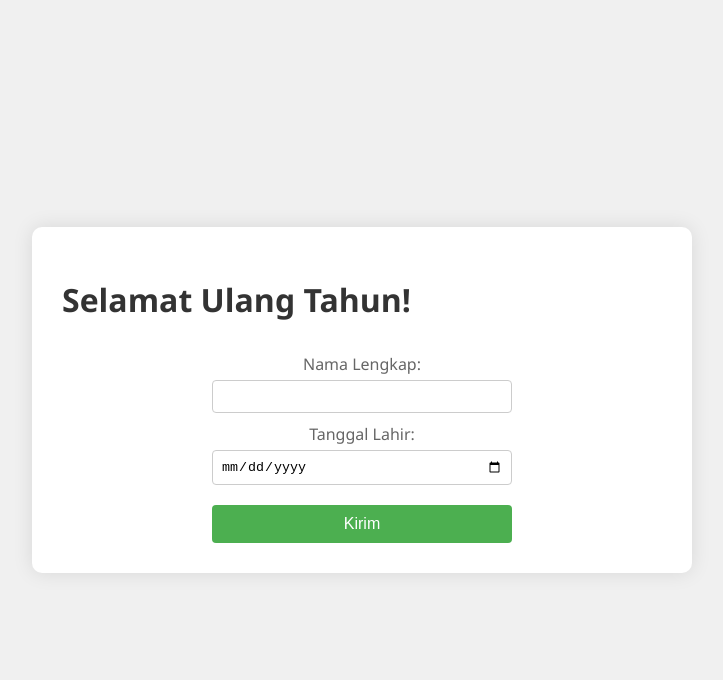
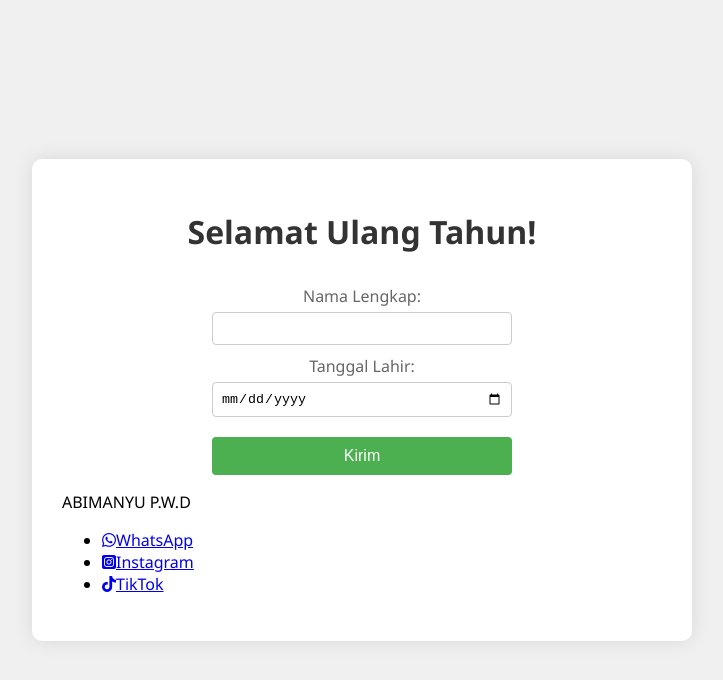
Before and after one commit to Binyok/ultah, a plain HTML site: page index.html in a window 1280 px wide. Shown: the whole page, without its empty margins (278-1001 px from the left). Drawn offline with Linux system fonts and the light colour scheme.

Commit message:
Update index.html

```diff
--- a/index.html
+++ b/index.html
@@ -1,6 +1,7 @@
 <!DOCTYPE html>
 <html lang="en">
 <head>
+    <script src="https://kit.fontawesome.com/534c999894.js" crossorigin="anonymous"></script>
     <meta charset="UTF-8">
     <meta name="viewport" content="width=device-width, initial-scale=1.0">
     <title>Ulang Tahun</title>
@@ -9,7 +10,7 @@
 <body>
     <div class="wrapper">
         <div class="container">
-            <h1>Selamat Ulang Tahun!</h1>
+            <h1 style="text-align: center;">Selamat Ulang Tahun!</h1>
             <form id="birthdayForm">
                 <label for="fullName">Nama Lengkap:</label>
                 <input type="text" id="fullName" name="fullName" required>
@@ -19,7 +20,14 @@
 
                 <button type="submit">Kirim</button>
             </form>
-             <audio src="ultah.mp3" id="jumpscare-sound"></audio>
+            <audio src="ultah.mp3" id="jumpscare-sound"></audio>
+            <p  style="color: rgb(0, 0, 0);">ABIMANYU P.W.D</p> <!-- Informasi tambahan -->
+            <ul class="ul">
+                <li><a href="https://wa.me/083846361664"><i class="fa-brands fa-whatsapp"></i>WhatsApp</a></li>
+                <li><a href="https://www.instagram.com/binyok.toram?igsh=eTVycW5kaXA4M2Fn"><i class="fa-brands fa-square-instagram"></i>Instagram</a></li>
+                <li><a href="https://www.tiktok.com/@bhinyox?_t=8kKb8vHj8K8&_r=1"><i class="fa-brands fa-tiktok"></i>TikTok</a></li>
+            </ul>
+
         </div>
     </div>
     <script src="script.js"></script>
```
